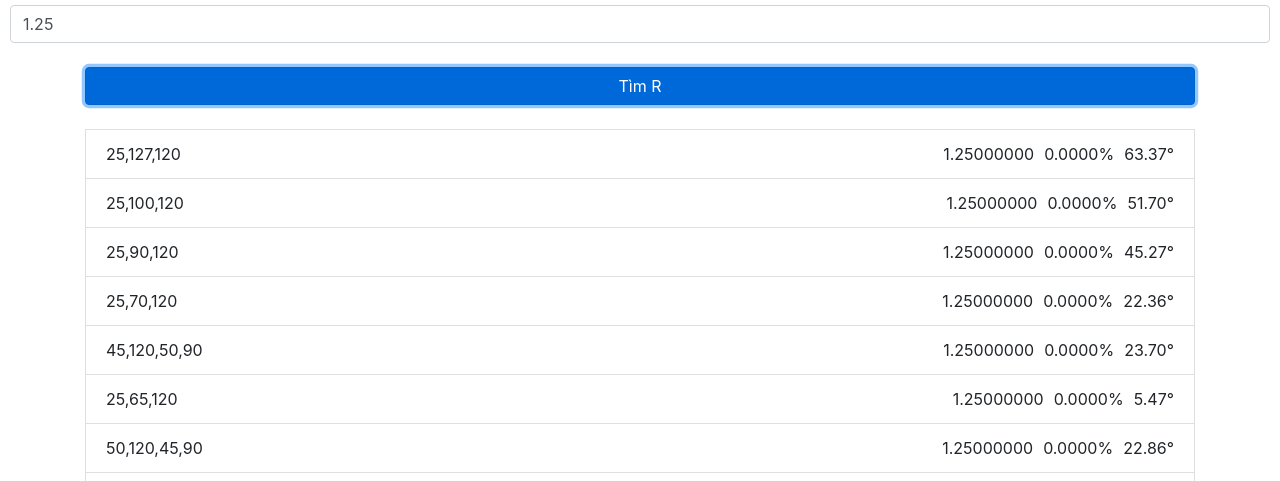
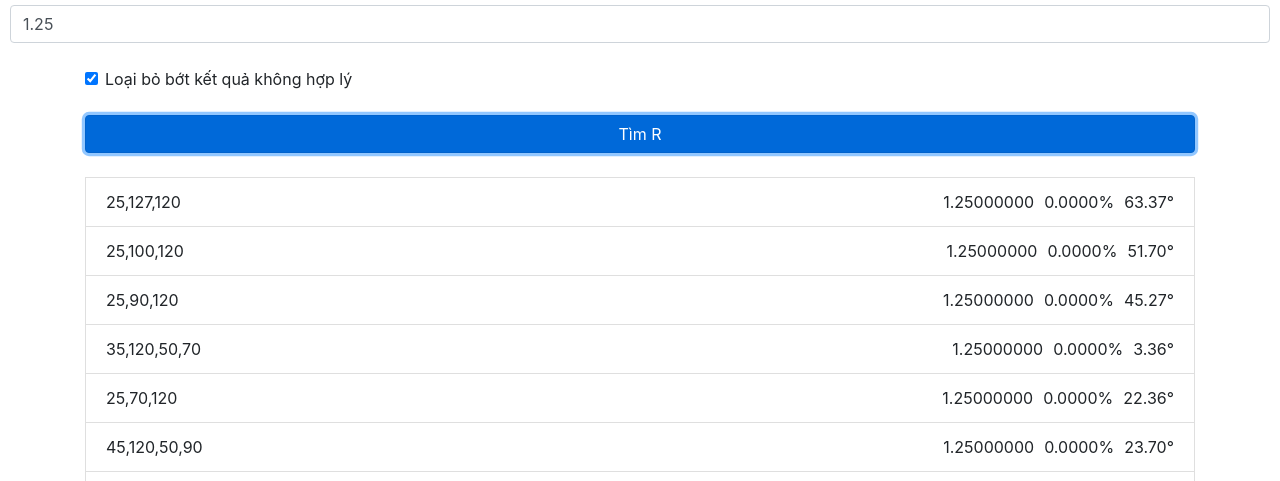
Before and after one commit to vuonghy2442/vuonghy2442.github.io, a plain HTML site: page index.html in a window 1280 px wide. Both pictures are taken after a click on the button "Tìm R". Shown: the part 274-755 px from the top of the page. Drawn offline with nearby package versions, Linux system fonts and the light colour scheme.

Commit message:
optional filtering

```diff
--- a/index.html
+++ b/index.html
@@ -66,6 +66,17 @@
 
     <br>
 
+    <div class="container">
+        <div class="form-check">
+            <input id="filter-result" class="form-check-input" type="checkbox" value="" id="flexCheckDefault" checked>
+            <label class="form-check-label" for="flexCheckDefault">
+                Loại bỏ bớt kết quả không hợp lý
+            </label>
+        </div>
+    </div>
+
+    <br>
+
     <div class="container align-items-center">
         <button id="btn-compute" class="btn btn-primary">
             Tìm R
--- a/js/run.js
+++ b/js/run.js
@@ -6,6 +6,7 @@ valueM = document.getElementById("m-value")
 
 const resultTemplate = document.getElementById("result-template").content;
 const resultList = document.getElementById("result-list");
+const filterResult = document.getElementById("filter-result");
 
 const EPSILON = 1e-5;
 
@@ -13,6 +14,8 @@ const EPSILON = 1e-5;
 const CONV = 82 / 45 / 2;
 // distance between the two
 const DIST = 250;
+
+const DIST_CONV = DIST / CONV;
 
 const MAIN_RATIO = 6;
 
@@ -51,20 +54,19 @@ function enoughGear(n, count_map) {
 }
 
 function feasible(n, count_map) {
-    let r = n.map(x => CONV * x);
-    let [a, b] = [r[0] + r[1], r[2] + r[3]];
+    let [a, b] = [n[0] + n[1], n[2] + n[3]];
 
-    if (r[1] + EPSILON > b || r[2] + EPSILON > a || !isTriangle(a, b, DIST)) return false;
+    if (n[1] > b || n[2] > a || !isTriangle(a, b, DIST_CONV)) return false;
     if (!enoughGear(n, count_map)) return false;
     return true;
 }
 
-function findFeasible(class_a, class_b, count_map) {
+function findFeasible(class_a, class_b, count_map, is_filter) {
     res = []
     class_a.forEach(a => {
         class_b.forEach(b => {
             const n = a.concat(b);
-            if (feasible(n, count_map)) {
+            if (!is_filter || feasible(n, count_map)) {
                 res.push(n);
             }
         })
@@ -81,10 +83,9 @@ function createItem(result) {
 
 
     let angle = result[2].map(x => {
-        const a = CONV * (x[0] + x[1]);
-        const b = DIST;
-        const c = CONV * (x[2] + x[3]);
-        return computeAngle(a, b, c) / Math.PI * 180;
+        const a = (x[0] + x[1]);
+        const c = (x[2] + x[3]);
+        return computeAngle(a, DIST_CONV, c) / Math.PI * 180;
     })
 
     newNode.getElementsByClassName("result-conf")[0].innerText = result[2].map(a => simplify(a).join(",")).join("\n");
@@ -110,6 +111,7 @@ function handleClick(e) {
     const M = parseFloat(valueM.value.trim()) / MAIN_RATIO;
     const possible_sum = [];
     const count_map = Object.fromEntries(Rs);
+    const is_filter = filterResult.checked;
 
     Rs.forEach(r1 => {
         Rs.forEach(r2 => {
@@ -143,7 +145,7 @@ function handleClick(e) {
 
         let check = (pos) => {
             let [rb, class_b] = ratio_classes[pos];
-            let sol = findFeasible(class_a, class_b, count_map);
+            let sol = findFeasible(class_a, class_b, count_map, is_filter);
             if (sol.length) {
                 let error = Math.abs(ra * rb / M - 1);
                 res.push([error, ra * rb * MAIN_RATIO, sol]);
```
